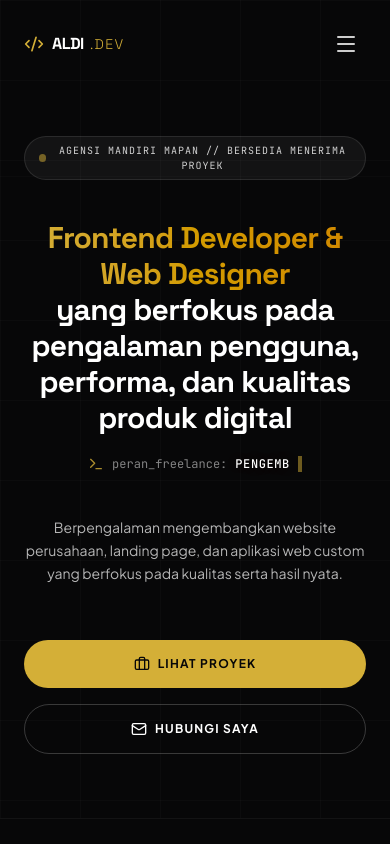
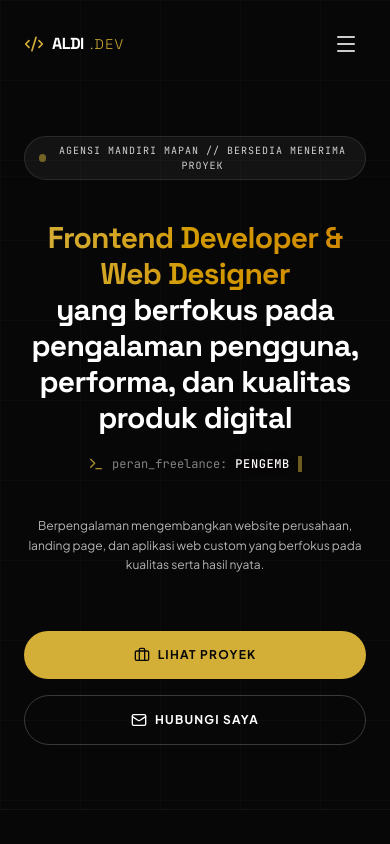
Before and after one commit to aldyfadil/portfolio-2, a React (Vite) app: page / in a window 390 px wide. Shown: the top 844 px of the page. Built offline with nearby package versions, Linux system fonts and the light colour scheme.

Commit message:
style(hero): adjust text styling for better layout
Reduce maximum width and font size of the hero description to improve visual balance and readability on mobile devices.

```diff
--- a/src/components/Hero.tsx
+++ b/src/components/Hero.tsx
@@ -103,7 +103,7 @@ export default function Hero() {
           initial={{ opacity: 0, y: 20 }}
           animate={{ opacity: 1, y: 0 }}
           transition={{ duration: 0.8, delay: 0.4 }}
-          className="text-white/70 max-w-2xl text-sm md:text-base leading-relaxed font-sans mx-auto"
+          className="text-white/70 max-w-xl text-xs sm:text-sm leading-relaxed font-sans mx-auto"
         >
           Berpengalaman mengembangkan website perusahaan, landing page, dan aplikasi web custom yang berfokus pada kualitas serta hasil nyata.
         </motion.p>
```
